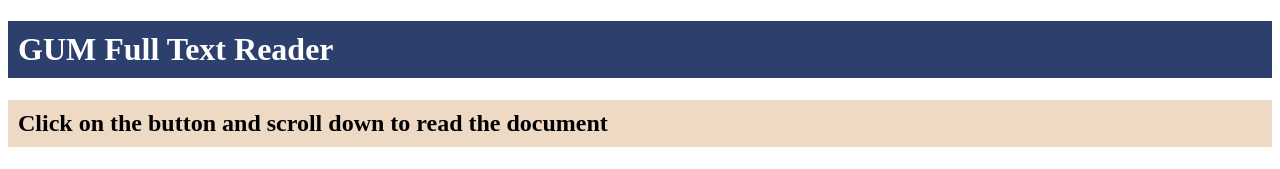
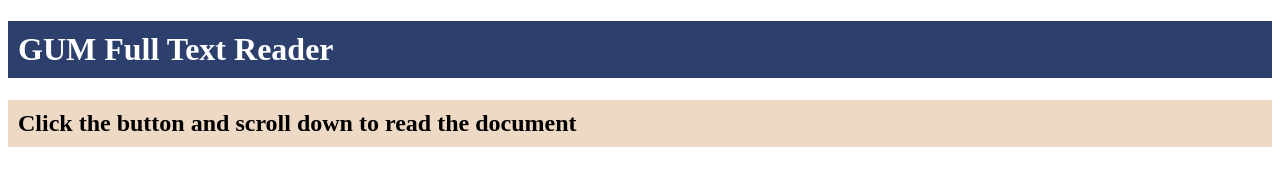
Before and after one commit to jl908069/GUMsley_Sum, a plain HTML site: page index.html in a window 1280 px wide. Shown: the top 169 px of the page. Drawn offline with Linux system fonts and the light colour scheme.

Commit message:
Update index.html

```diff
--- a/index.html
+++ b/index.html
@@ -48,7 +48,7 @@
 </head>
 <body>
     <h1>GUM Full Text Reader</h1>
-    <h2>Click on the button and scroll down to read the document </h2>
+    <h2>Click the button and scroll down to read the document </h2>
 
     <!-- Tabs -->
     <div class="tabs">
```
